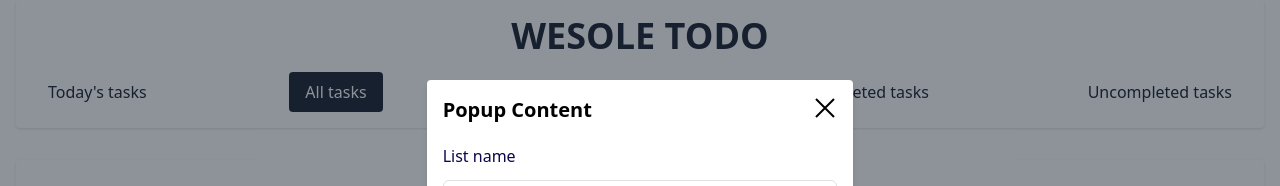
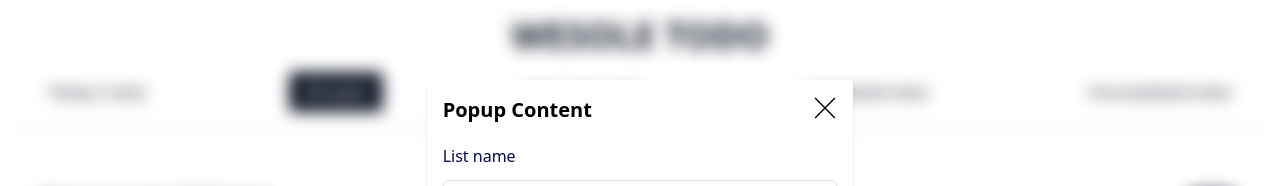
Before and after one commit to xSauron/Wesole-ToDo, a React (Create React App) app in the folder client/: page / in a window 1280 px wide. Both pictures are taken after a click on the button 640 px from the left and 348 px from the top of the page. Shown: the top 186 px of the page. Built offline with nearby package versions, Linux system fonts and the light colour scheme; no server answers.

Commit message:
Front Popup blur and height fix

```diff
--- a/client/src/components/Popup.js
+++ b/client/src/components/Popup.js
@@ -1,5 +1,5 @@
 import { React, useState } from 'react';
-import { GrClose } from 'react-icons/gr';
+import { TfiClose } from 'react-icons/tfi';
 
 const Popup = ({ onClose }) => {
     const [selectedOption, setSelectedOption] = useState('low');
@@ -9,11 +9,11 @@ const Popup = ({ onClose }) => {
     };
 
     return (
-        <div className="fixed inset-0 flex items-center justify-center text-black dark:text-white bg-gray-800 bg-opacity-50 dark:bg-gray-900">
-            <div className="bg-white dark:bg-gray-800 w-5/6 h-full sm:w-3/6 sm:h-4/5 md:w-3/6 md:h-4/5 lg:w-2/6 p-4 rounded shadow-md overflow-auto">
+        <div className="fixed inset-0 flex items-center justify-center text-black dark:text-white backdrop-blur">
+            <div className="bg-white dark:bg-gray-800 w-5/6 sm:w-3/6 sm:h-4/5 md:w-3/6 md:h-4/5 lg:w-2/6 p-4 rounded shadow-md overflow-auto">
                 <div className="flex justify-between">
                     <h2 className="text-xl font-bold">Popup Content</h2>
-                    <GrClose className="cursor-pointer text-2xl text-white dark:text-white" onClick={onClose} />
+                    <TfiClose className="cursor-pointer text-2xl text-black dark:text-white" onClick={onClose} />
                 </div>
                 <form>
                     <div className="my-5">
```
